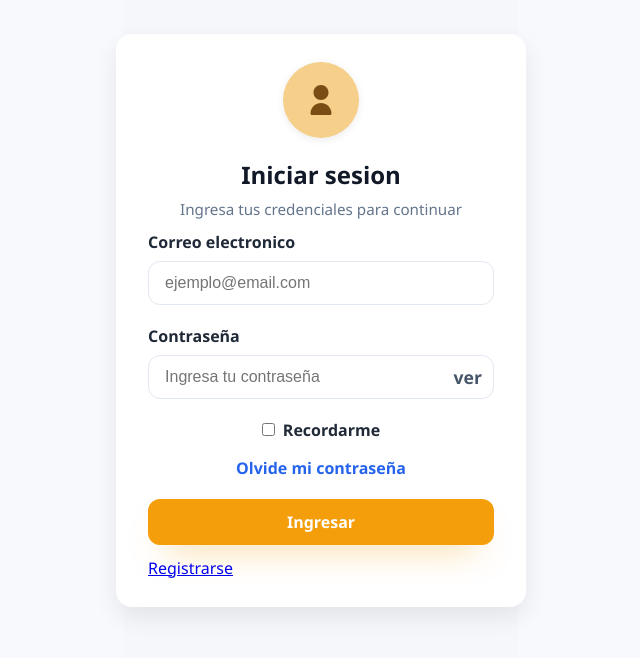
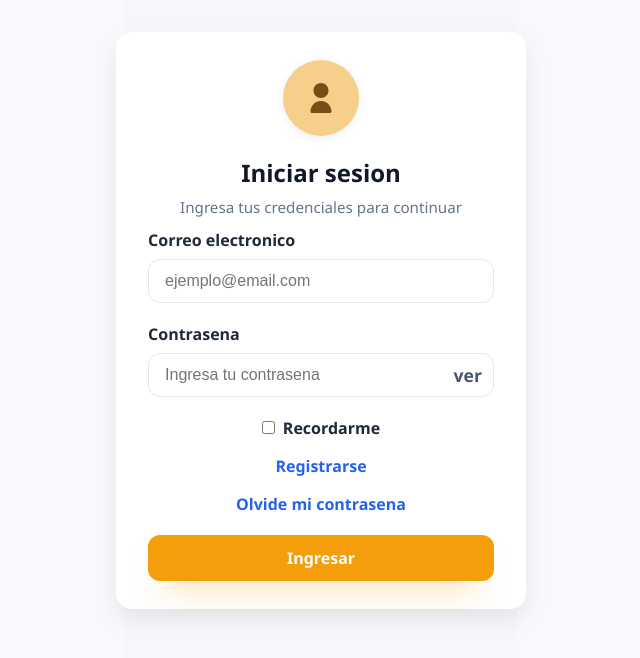
Before and after one commit to LaraBellocq/BakerSoft, a React (Vite) app in the folder Frontend/: page /login in a window 1280 px wide. Shown: the part 144-802 px from the top of the page, without its empty margins (343-983 px from the left). Built offline with nearby package versions, Linux system fonts and the light colour scheme.

Commit message:
update button register

```diff
--- a/Frontend/src/features/auth/Login.jsx
+++ b/Frontend/src/features/auth/Login.jsx
@@ -58,7 +58,7 @@ export default function Login() {
       nextClientErrors.email = 'Email invalido';
     }
     if (!password) {
-      nextClientErrors.password = 'La contraseña es obligatoria';
+      nextClientErrors.password = 'La contrasena es obligatoria';
     }
     if (Object.keys(nextClientErrors).length > 0) {
       setClientErrors(nextClientErrors);
@@ -188,13 +188,13 @@ export default function Login() {
           </div>
 
           <div className="field">
-            <label htmlFor="login-password">Contraseña</label>
+            <label htmlFor="login-password">Contrasena</label>
             <div className="input-with-icon">
               <input
                 id="login-password"
                 type={passwordType}
                 autoComplete="current-password"
-                placeholder="Ingresa tu contraseña"
+                placeholder="Ingresa tu contrasena"
                 value={password}
                 onChange={(event) => setPassword(event.target.value)}
                 aria-required="true"
@@ -231,16 +231,16 @@ export default function Login() {
               />
               <span>Recordarme</span>
             </label>
-            <Link to="/forgot-password">Olvide mi contraseña</Link>
+            <Link to="/register" className="secondary" role="button">
+              Registrarse
+            </Link>
+            <Link to="/forgot-password">Olvide mi contrasena</Link>
           </div>
 
           <div className="actions">
             <button type="submit" className="primary full-width" disabled={loading}>
               {loading ? 'Ingresando...' : 'Ingresar'}
             </button>
-            <Link to="/register" className="secondary full-width" role="button">
-              Registrarse
-            </Link>
           </div>
         </form>
       </div>
```
